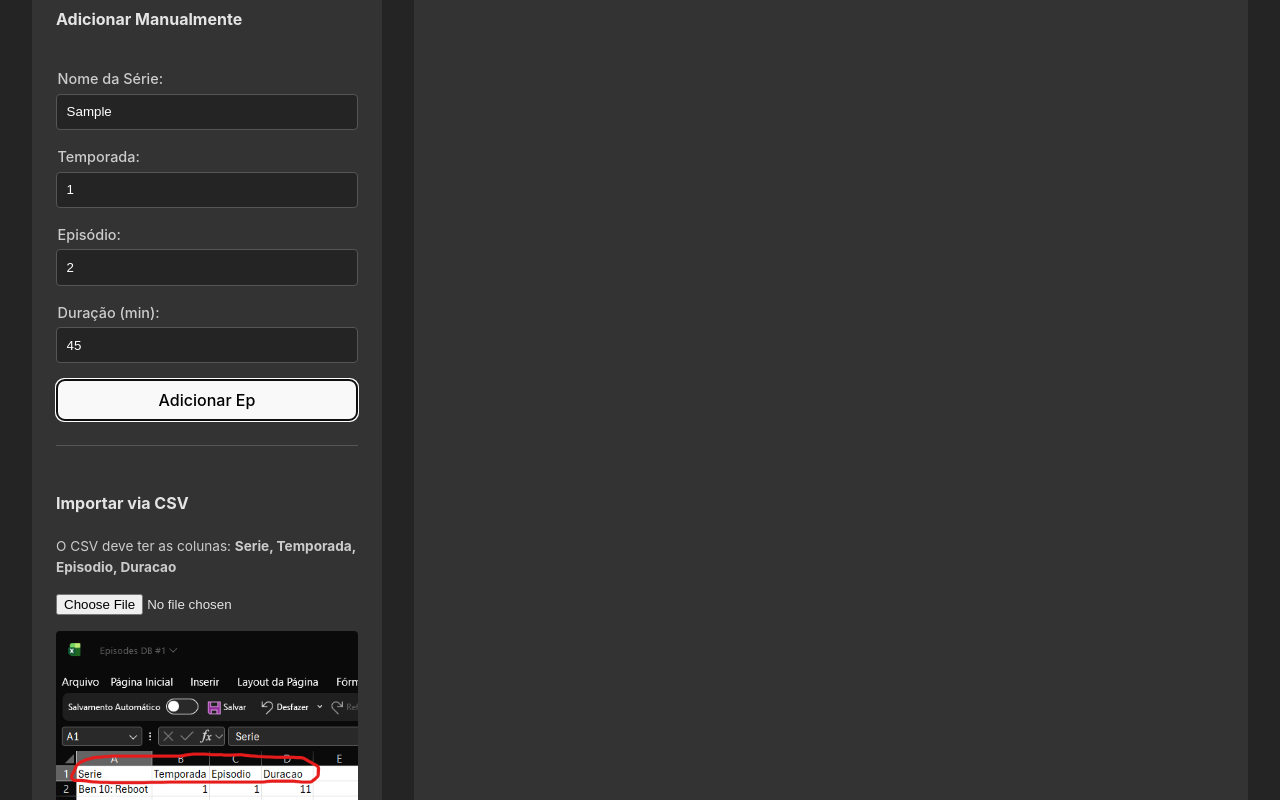
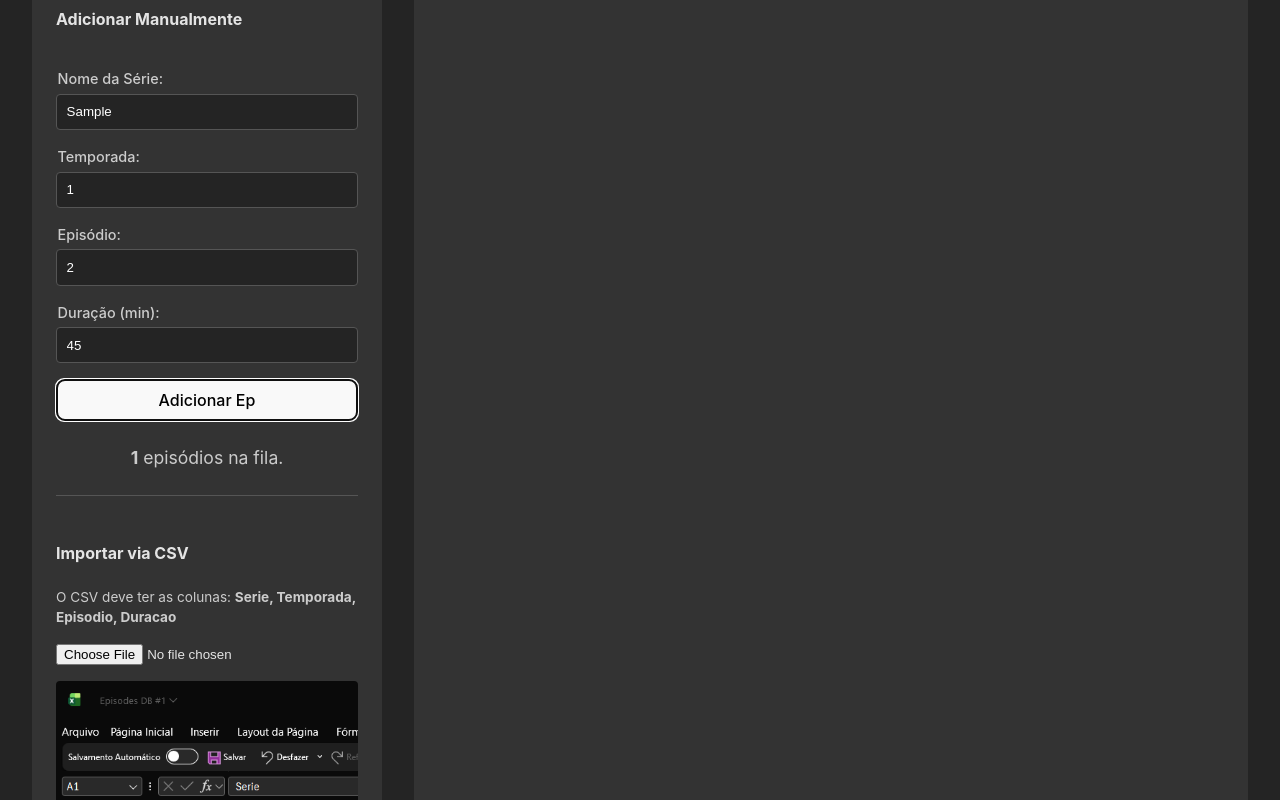
Before and after one commit to PedroHenrique957/marathon-calculator-ph, a React (Vite) app: page / in a window 1280 px wide. Both pictures are taken after typing "Sample" into the empty fields and a click on the button "Adicionar Ep". Shown: the part 733-1533 px from the top of the page. Built offline with nearby package versions, Linux system fonts and the light colour scheme.

Commit message:
v1.1.0 - Mudar local - Episodios na fila

```diff
--- a/src/App.css
+++ b/src/App.css
@@ -258,3 +258,14 @@ header {
   border-radius: 4px; /* Borda arredondada para combinar com o design */
   display: block; /* Remove qualquer espaço extra que a tag <img> possa ter */
 }
+
+/* /src/App.css (Adicionar ao final) */
+
+.episode-counter {
+  text-align: center;
+  /* O 'gap: 1rem' do .manual-form já dará o espaço */
+  margin: 0; /* Remove a margem padrão do <p> */
+  padding-top: 0.5rem; /* Adiciona um espaço acima, se o gap não for suficiente */
+  color: #ccc;
+  font-size: 1.1rem; /* <--- Texto maior */
+}
--- a/src/App.jsx
+++ b/src/App.jsx
@@ -185,15 +185,13 @@ function App() {
             onEndTimeChange={setEndTime}
           />
           <h2>2. O que assistir?</h2>
+          {/* <-- MUDANÇA 1: Passa a contagem */}
           <EpisodeInput
             onManualAdd={addManualEpisode}
             onCsvAdd={addCsvEpisodes}
+            episodeCount={episodes.length}
           />
-          {episodes.length > 0 && (
-            <p>
-              <strong>{episodes.length}</strong> episódios na fila.
-            </p>
-          )}
+          {/* MUDANÇA 2: O <p> foi removido daqui */}
         </div>
 
         <div className="output-section">
--- a/src/components/EpisodeInput.jsx
+++ b/src/components/EpisodeInput.jsx
@@ -3,8 +3,8 @@
 import React, { useState } from "react";
 import Papa from "papaparse"; // Importa a biblioteca de CSV
 
-// Recebe as funções 'onManualAdd' e 'onCsvAdd' do App.jsx
-function EpisodeInput({ onManualAdd, onCsvAdd }) {
+// --- MUDANÇA 1: Aceitar a nova prop "episodeCount" ---
+function EpisodeInput({ onManualAdd, onCsvAdd, episodeCount }) {
   // Estados "internos" (lógica de auto-incremento)
   const [series, setSeries] = useState("");
   const [season, setSeason] = useState(1);
@@ -22,9 +22,7 @@ function EpisodeInput({ onManualAdd, onCsvAdd }) {
 
     // Validação
     if (!currentSeries || !currentDuration || currentDuration <= 0) {
-      alert(
-        "Preencha pelo menos o Nome da Série e uma Duração (em minutos) válida."
-      );
+      alert("Preencha pelo menos o Nome da Série e uma Duração (em minutos) válida.");
       return;
     }
 
@@ -42,6 +40,7 @@ function EpisodeInput({ onManualAdd, onCsvAdd }) {
 
   // Manipulador para o upload do arquivo CSV
   const handleFileChange = (e) => {
+    // ... (código do handleFileChange - sem alteração)
     const file = e.target.files[0];
     if (file) {
       Papa.parse(file, {
@@ -63,6 +62,7 @@ function EpisodeInput({ onManualAdd, onCsvAdd }) {
       <form onSubmit={handleSubmit} className="manual-form">
         <h4>Adicionar Manualmente</h4>
 
+        {/* ... (todos os <div className="form-group"> ... ) */}
         <div className="form-group">
           <label htmlFor="series-input">Nome da Série:</label>
           <input
@@ -73,7 +73,6 @@ function EpisodeInput({ onManualAdd, onCsvAdd }) {
             onChange={(e) => setSeries(e.target.value)}
           />
         </div>
-
         <div className="form-group">
           <label htmlFor="season-input">Temporada:</label>
           <input
@@ -84,7 +83,6 @@ function EpisodeInput({ onManualAdd, onCsvAdd }) {
             onChange={(e) => setSeason(e.target.value)}
           />
         </div>
-
         <div className="form-group">
           <label htmlFor="epNum-input">Episódio:</label>
           <input
@@ -95,7 +93,6 @@ function EpisodeInput({ onManualAdd, onCsvAdd }) {
             onChange={(e) => setEpNum(e.target.value)}
           />
         </div>
-
         <div className="form-group">
           <label htmlFor="duration-input">Duração (min):</label>
           <input
@@ -108,7 +105,17 @@ function EpisodeInput({ onManualAdd, onCsvAdd }) {
         </div>
 
         <button type="submit">Adicionar Ep</button>
-      </form>
+
+        {/* --- MUDANÇA 2: Contador movido para cá --- */}
+        {/* Fica entre o botão e o fim do <form> (o divisor) */}
+        {episodeCount > 0 && (
+          <p className="episode-counter">
+            <strong>{episodeCount}</strong> episódios na fila.
+          </p>
+        )}
+        {/* --- FIM DA MUDANÇA --- */}
+
+      </form> {/* <--- O divisor (borda) é aplicado aqui */}
 
       {/* --- Upload CSV --- */}
       <div className="csv-upload">
@@ -118,16 +125,11 @@ function EpisodeInput({ onManualAdd, onCsvAdd }) {
           <strong>Serie, Temporada, Episodio, Duracao</strong>
         </p>
         <input type="file" accept=".csv" onChange={handleFileChange} />
-
-        {/* --- INÍCIO DA MUDANÇA --- */}
-        {/* Adiciona a imagem aqui.
-            Mude "exemplo-csv.png" para o nome exato do seu arquivo. */}
         <img
           src="/exemplo-csv.png"
           alt="Exemplo do formato CSV"
           className="csv-example-image"
         />
-        {/* --- FIM DA MUDANÇA --- */}
       </div>
     </div>
   );
```
